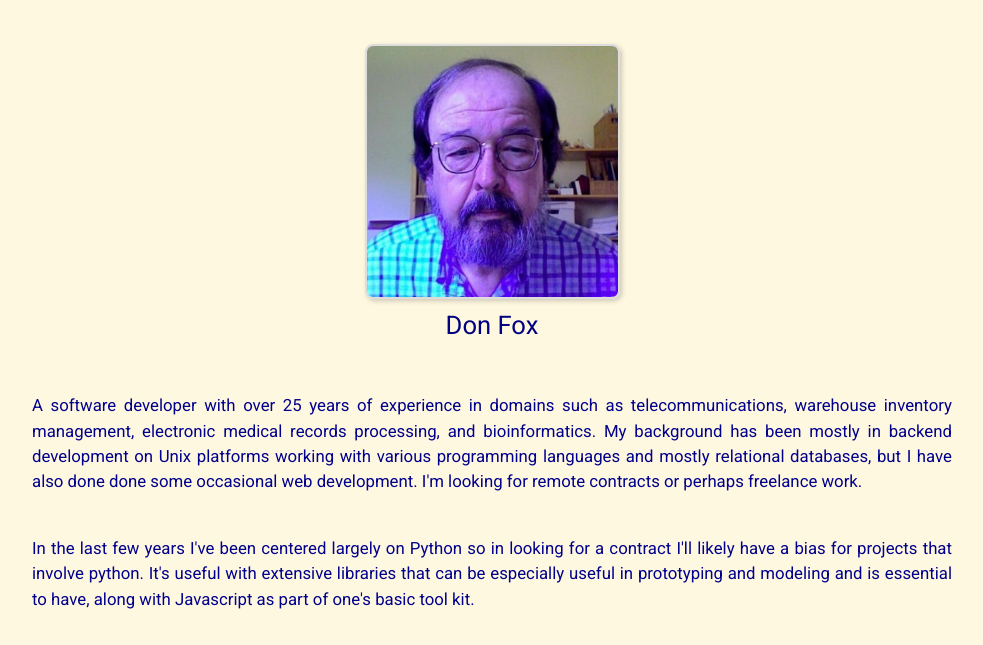
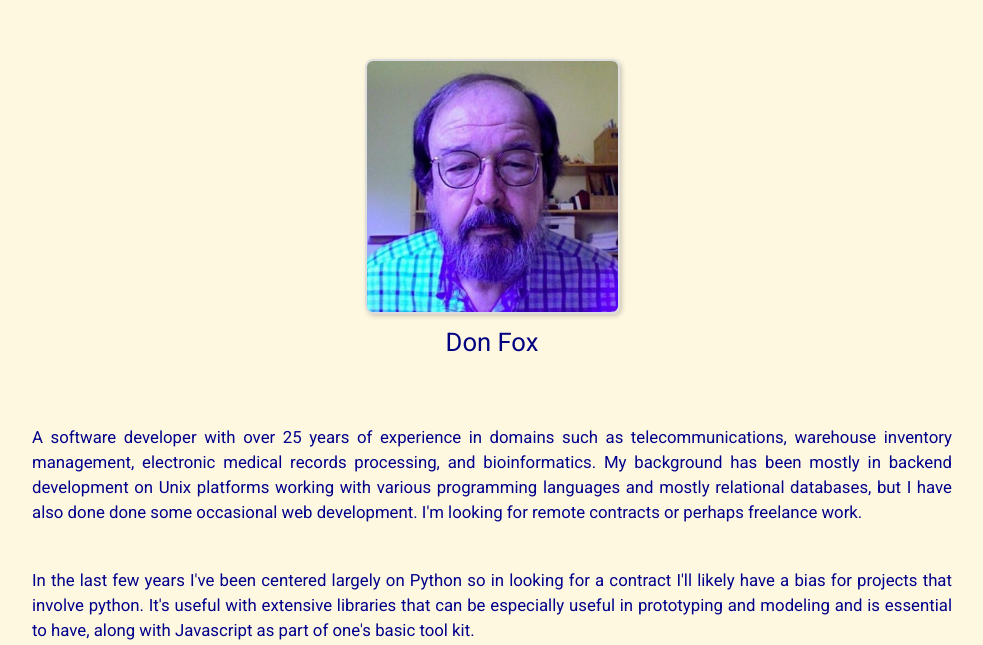
Before and after one commit to donfox/personal_website, a Flask app: page / in a window 1280 px wide. Shown: the top 645 px of the page, without its empty margins (148-1131 px from the left). Run offline with Flask 3, Linux system fonts and the light colour scheme; parts of the project's set-up code (start-up, migrations or seed data) failed here and were passed over.

Commit message:
Fix header styling in static/style.css

```diff
--- a/static/style.css
+++ b/static/style.css
@@ -14,6 +14,9 @@ img {
 header {
   text-align: center; /* Centers text horizontally */
   margin: 20px auto; /* Adds space above and below */
+
+  padding: 10px 0;
+  font-size: 1.2rem;
 }
 
 /* Variables for Consistent Styling */
```
